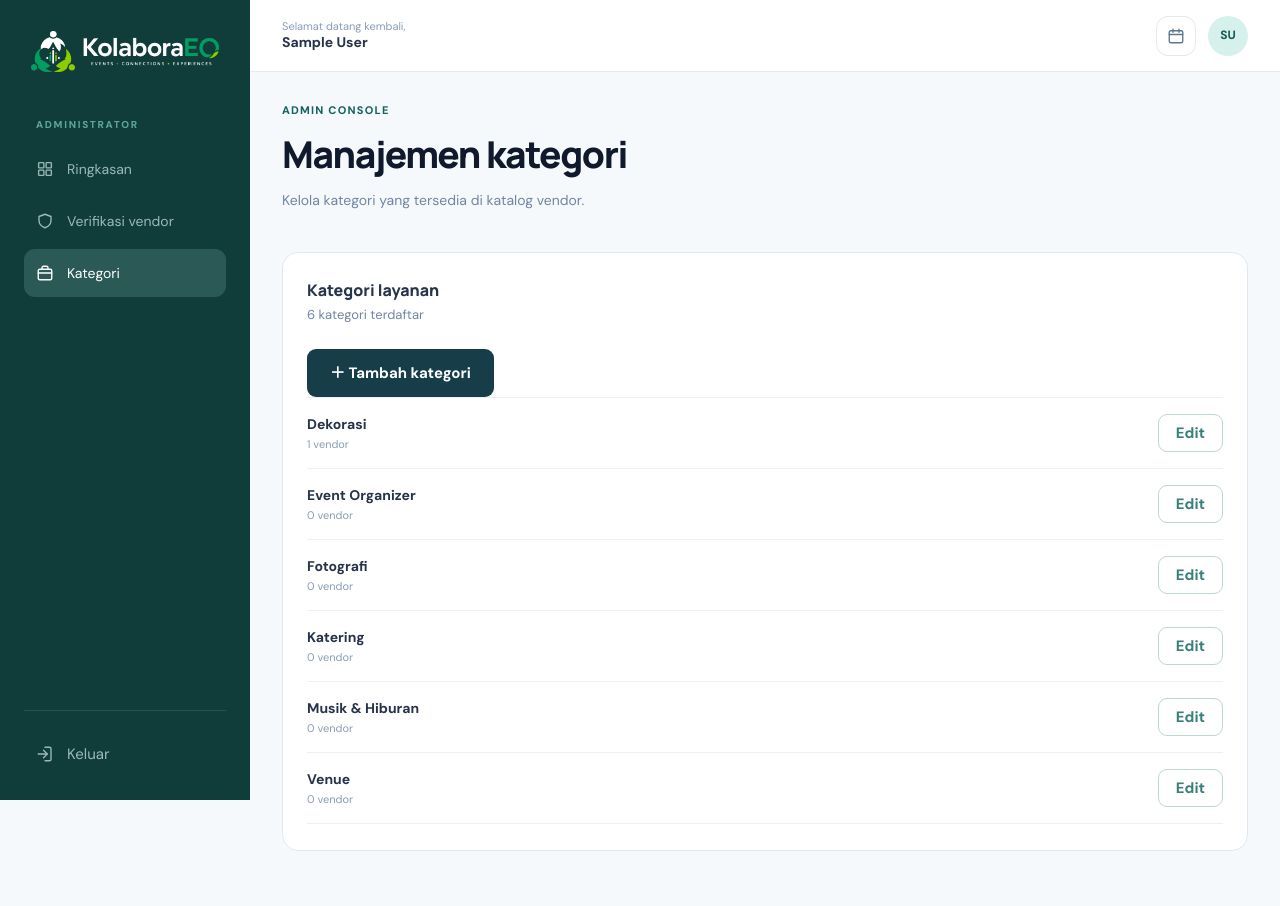
After one commit to PPLKelompokB2402/SI2402-KEL-B, a Laravel app: page /admin/kategori in a window 1280 px wide. The commit adds this page. Run offline with Laravel 12, Linux system fonts and the light colour scheme; a user stored in the database is signed in; data comes from the database, SQL or seed files in the repository; tables that the repository leaves empty hold one stand-in row (values such as "Sample post").

Commit message:
US-9 mengelola kategori layanan agar layanan vendor

```diff
--- /dev/null
+++ b/app/Http/Controllers/KategoriController.php
@@ -0,0 +1,44 @@
+<?php
+
+namespace App\Http\Controllers;
+
+use App\Models\KategoriLayanan;
+use Illuminate\Http\RedirectResponse;
+use Illuminate\Http\Request;
+use Illuminate\Validation\Rule;
+use Illuminate\View\View;
+
+/**
+ * PBI-09 — mengelola kategori layanan (portal admin & super admin).
+ */
+class KategoriController extends Controller
+{
+    public function index(): View
+    {
+        return view('kategori.index', [
+            'kategori' => KategoriLayanan::withCount('vendor')->orderBy('nama_kategori')->get(),
+        ]);
+    }
+
+    public function store(Request $request): RedirectResponse
+    {
+        $data = $request->validate([
+            'nama_kategori' => ['required', 'string', 'max:80', 'unique:kategori_layanan,nama_kategori'],
+            'deskripsi' => ['nullable', 'string', 'max:255'],
+        ]);
+        $kategori = KategoriLayanan::create($data);
+
+        return back()->with('status', 'Kategori ditambahkan.');
+    }
+
+    public function update(Request $request, KategoriLayanan $kategori): RedirectResponse
+    {
+        $data = $request->validate([
+            'nama_kategori' => ['required', 'string', 'max:80', Rule::unique('kategori_layanan', 'nama_kategori')->ignore($kategori->id_kategori, 'id_kategori')],
+            'deskripsi' => ['nullable', 'string', 'max:255'],
+        ]);
+        $kategori->update($data);
+
+        return back()->with('status', 'Kategori diperbarui.');
+    }
+}
--- a/resources/views/admin/dashboard.blade.php
+++ b/resources/views/admin/dashboard.blade.php
@@ -9,6 +9,7 @@
         </div>
         <div class="admin-shortcuts">
             <a href="{{ route('admin.verifikasi') }}"><span><x-icon name="shield" /></span><strong>Verifikasi vendor</strong><small>Tinjau dokumen legalitas</small></a>
+            <a href="{{ route('admin.kategori') }}"><span><x-icon name="briefcase" /></span><strong>Kategori layanan</strong><small>Kelola kategori katalog</small></a>
         </div>
     </section>
 @endsection
--- /dev/null
+++ b/resources/views/kategori/index.blade.php
@@ -0,0 +1,33 @@
+@php($portal = request()->routeIs('super-admin.*') ? 'super-admin' : 'admin')
+@extends($portal === 'super-admin' ? 'layouts.super-admin' : 'layouts.admin')
+
+@section('title', 'Manajemen kategori')
+
+@section('portal-content')
+    <section class="portal-page">
+        <div class="admin-page-heading"><div><span class="section-kicker">{{ $portal === 'super-admin' ? 'Super administrator' : 'Admin console' }}</span><h1>Manajemen kategori</h1><p>Kelola kategori yang tersedia di katalog vendor.</p></div></div>
+        <section class="portal-panel admin-list-panel">
+            <div class="panel-heading"><div><h2>Kategori layanan</h2><p>{{ $kategori->count() }} kategori terdaftar</p></div></div>
+            <details class="category-add-details"><summary class="button button-dark">＋ Tambah kategori</summary>
+                <form method="POST" action="{{ route($portal.'.kategori.store') }}" class="category-inline-form">@csrf
+                    <input name="nama_kategori" required maxlength="80" placeholder="Nama kategori">
+                    <input name="deskripsi" maxlength="255" placeholder="Deskripsi (opsional)" class="grow">
+                    <button class="button button-dark" type="submit">Simpan</button>
+                </form>
+            </details>
+            <div class="category-admin-rows">
+                @forelse($kategori as $item)
+                    <details class="category-admin-row"><summary><div><strong>{{ $item->nama_kategori }}</strong><small>{{ $item->vendor_count }} vendor</small></div><span class="button button-outline">Edit</span></summary>
+                        <form method="POST" action="{{ route($portal.'.kategori.update', $item) }}" class="category-inline-form">@csrf @method('PATCH')
+                            <input name="nama_kategori" required maxlength="80" value="{{ $item->nama_kategori }}">
+                            <input name="deskripsi" maxlength="255" value="{{ $item->deskripsi }}" placeholder="Deskripsi (opsional)" class="grow">
+                            <button class="button button-dark" type="submit">Simpan perubahan</button>
+                        </form>
+                    </details>
+                @empty
+                    <div class="empty-cell">Belum ada kategori.</div>
+                @endforelse
+            </div>
+        </section>
+    </section>
+@endsection
--- a/resources/views/layouts/admin.blade.php
+++ b/resources/views/layouts/admin.blade.php
@@ -15,6 +15,7 @@
         'items' => [
             ['name' => 'admin.dashboard', 'label' => 'Ringkasan', 'icon' => 'grid'],
             ['name' => 'admin.verifikasi', 'match' => 'admin.verifikasi*', 'label' => 'Verifikasi vendor', 'icon' => 'shield'],
+            ['name' => 'admin.kategori', 'label' => 'Kategori', 'icon' => 'briefcase'],
         ],
     ])
 </body>
--- a/resources/views/layouts/super-admin.blade.php
+++ b/resources/views/layouts/super-admin.blade.php
@@ -14,6 +14,7 @@
         'inisial' => $portalUser->inisial,
         'items' => [
             ['name' => 'super-admin.dashboard', 'label' => 'Ringkasan', 'icon' => 'grid'],
+            ['name' => 'super-admin.kategori', 'label' => 'Kategori', 'icon' => 'briefcase'],
         ],
     ])
 </body>
--- a/resources/views/super-admin/dashboard.blade.php
+++ b/resources/views/super-admin/dashboard.blade.php
@@ -5,7 +5,10 @@
 @section('portal-content')
     <section class="portal-page admin-dashboard-page">
         <div class="admin-page-heading">
-            <div><span class="section-kicker">Super administrator</span><h1>Halo, {{ auth()->user()->nama }}</h1><p>Anda masuk sebagai super admin. Fitur pengelolaan akan tersedia pada tahap berikutnya.</p></div>
+            <div><span class="section-kicker">Super administrator</span><h1>Halo, {{ auth()->user()->nama }}</h1><p>Pilih menu untuk mulai mengelola KolaboraEO.</p></div>
+        </div>
+        <div class="admin-shortcuts">
+            <a href="{{ route('super-admin.kategori') }}"><span><x-icon name="briefcase" /></span><strong>Kategori layanan</strong><small>Kelola kategori katalog</small></a>
         </div>
     </section>
 @endsection
--- a/routes/web.php
+++ b/routes/web.php
@@ -3,6 +3,7 @@
 use App\Http\Controllers\AdminController;
 use App\Http\Controllers\AuthController;
 use App\Http\Controllers\CatalogController;
+use App\Http\Controllers\KategoriController;
 use App\Http\Controllers\MediaController;
 use App\Http\Controllers\SuperAdminController;
 use App\Http\Controllers\VendorPortalController;
@@ -56,6 +57,9 @@ Route::prefix('admin')->name('admin.')->middleware(['auth:web', 'role:admin'])->
     Route::get('/verifikasi/{vendor}', [AdminController::class, 'detailVerifikasi'])->name('verifikasi.detail');
     Route::patch('/dokumen/{dokumen}', [AdminController::class, 'periksaDokumen'])->name('dokumen.periksa');
     Route::patch('/vendors/{vendor}/status', [AdminController::class, 'ubahStatusVendor'])->name('vendors.status');
+    Route::get('/kategori', [KategoriController::class, 'index'])->name('kategori');
+    Route::post('/kategori', [KategoriController::class, 'store'])->name('kategori.store');
+    Route::patch('/kategori/{kategori}', [KategoriController::class, 'update'])->name('kategori.update');
 });
 
 /*
@@ -63,4 +67,7 @@ Route::prefix('admin')->name('admin.')->middleware(['auth:web', 'role:admin'])->
 */
 Route::prefix('super-admin')->name('super-admin.')->middleware(['auth:web', 'role:super_admin'])->group(function () {
     Route::get('/dashboard', [SuperAdminController::class, 'dashboard'])->name('dashboard');
+    Route::get('/kategori', [KategoriController::class, 'index'])->name('kategori');
+    Route::post('/kategori', [KategoriController::class, 'store'])->name('kategori.store');
+    Route::patch('/kategori/{kategori}', [KategoriController::class, 'update'])->name('kategori.update');
 });
```
Also changed, not shown: tests/Feature/Us09KategoriTest.php (added, +36 -0 lines), README.md.
